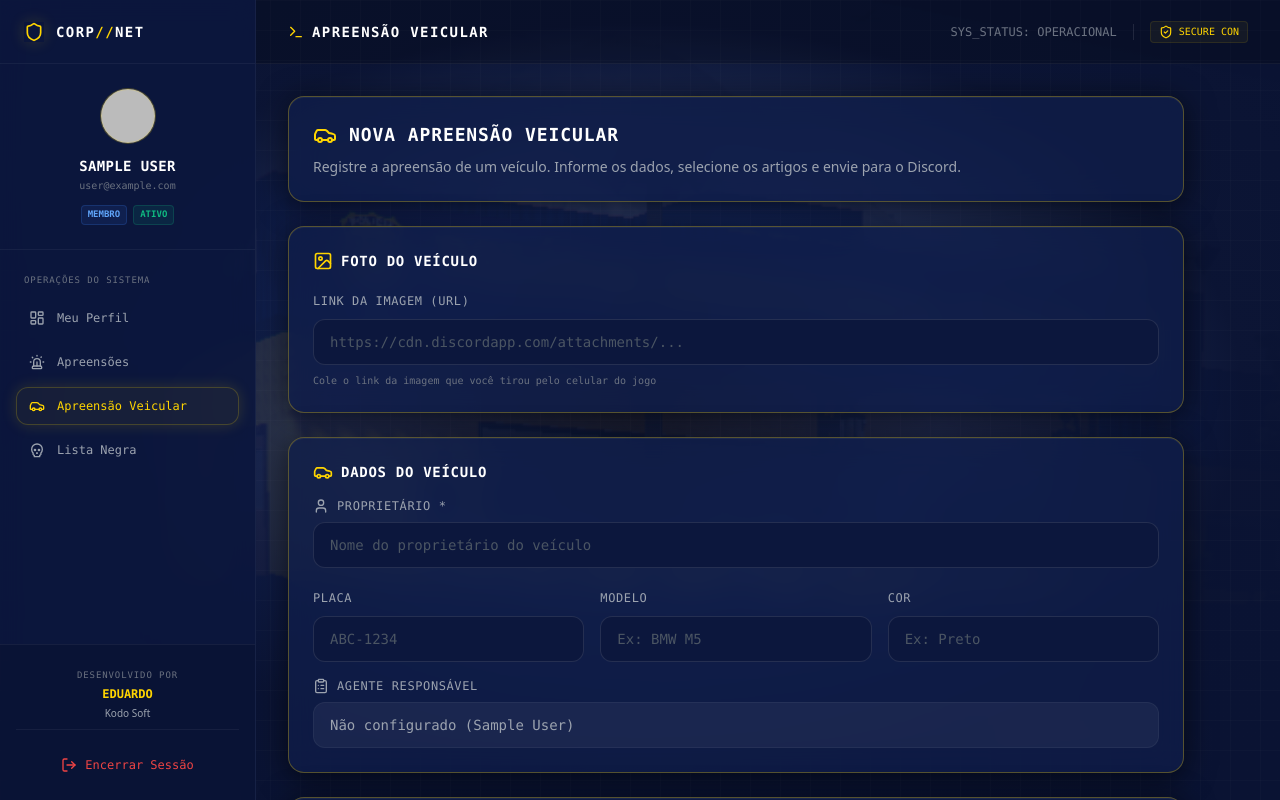
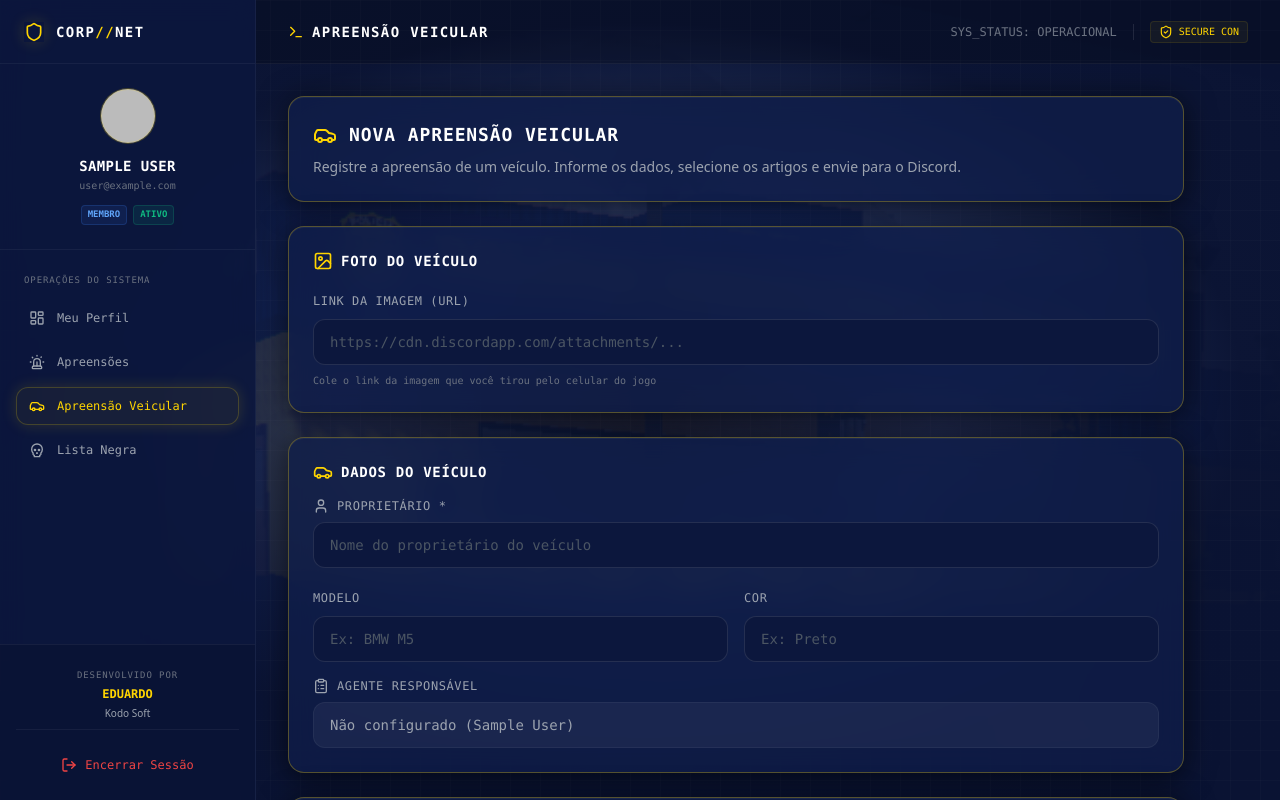
Before and after one commit to Cfzzs/Corp-Net, a Next.js app: page /apreensao-veicular in a window 1280 px wide. Built offline with nearby package versions, Linux system fonts and the light colour scheme; no server answers; sample sign-in values are in the browser's storage.

Commit message:
feat: remover campo placa da apreensão veicular

```diff
--- a/src/app/api/apreensao-veicular/route.ts
+++ b/src/app/api/apreensao-veicular/route.ts
@@ -22,7 +22,6 @@ export async function POST(request: NextRequest) {
 
     const imagemUrl = formData.get("imagemUrl") as string;
     const proprietario = formData.get("proprietario") as string;
-    const placa = formData.get("placa") as string;
     const modelo = formData.get("modelo") as string;
     const cor = formData.get("cor") as string;
     const artigosSelecionados = formData.get("artigos") as string;
@@ -81,11 +80,6 @@ export async function POST(request: NextRequest) {
             {
               name: "👤 Proprietário",
               value: proprietario,
-              inline: true
-            },
-            {
-              name: "📋 Placa",
-              value: placa || "Não informada",
               inline: true
             },
             {
@@ -152,7 +146,7 @@ export async function POST(request: NextRequest) {
       await prisma.auditLog.create({
         data: {
           action: "ADD_APREENSAO_VEICULAR",
-          details: `Apreensão veicular - Proprietário: ${proprietario}. Placa: ${placa || "N/A"}. Modelo: ${modelo || "N/A"}. Artigos: ${artigosDetalhes}. Valor Total: R$${valorTotal.toLocaleString('pt-BR')}.`,
+          details: `Apreensão veicular - Proprietário: ${proprietario}. Modelo: ${modelo || "N/A"}. Artigos: ${artigosDetalhes}. Valor Total: R$${valorTotal.toLocaleString('pt-BR')}.`,
           executorId: agenteId,
         },
       });
--- a/src/app/apreensao-veicular/ApreensaoVeicularForm.tsx
+++ b/src/app/apreensao-veicular/ApreensaoVeicularForm.tsx
@@ -35,7 +35,6 @@ export default function ApreensaoVeicularForm({ userId, userName, userIcName }:
   const [formData, setFormData] = useState({
     imagemUrl: "",
     proprietario: "",
-    placa: "",
     modelo: "",
     cor: "",
     artigos: [] as string[],
@@ -91,7 +90,6 @@ export default function ApreensaoVeicularForm({ userId, userName, userIcName }:
       const body = new FormData();
       body.append("imagemUrl", formData.imagemUrl);
       body.append("proprietario", formData.proprietario);
-      body.append("placa", formData.placa);
       body.append("modelo", formData.modelo);
       body.append("cor", formData.cor);
       body.append("artigos", JSON.stringify(formData.artigos));
@@ -114,7 +112,6 @@ export default function ApreensaoVeicularForm({ userId, userName, userIcName }:
       setFormData({
         imagemUrl: "",
         proprietario: "",
-        placa: "",
         modelo: "",
         cor: "",
         artigos: [],
@@ -226,21 +223,7 @@ export default function ApreensaoVeicularForm({ userId, userName, userIcName }:
             />
           </div>
 
-          <div className="grid grid-cols-1 md:grid-cols-3 gap-4">
-            <div className="space-y-2">
-              <label className="text-xs font-mono text-gray-400 uppercase tracking-wider">
-                Placa
-              </label>
-              <input
-                type="text"
-                name="placa"
-                value={formData.placa}
-                onChange={handleInputChange}
-                placeholder="ABC-1234"
-                className="w-full bg-tactical-dark border border-white/10 rounded-xl px-4 py-3 text-white font-mono text-sm focus:border-primary focus:ring-1 focus:ring-primary outline-none transition placeholder:text-gray-600 uppercase"
-              />
-            </div>
-
+          <div className="grid grid-cols-1 md:grid-cols-2 gap-4">
             <div className="space-y-2">
               <label className="text-xs font-mono text-gray-400 uppercase tracking-wider">
                 Modelo
```
